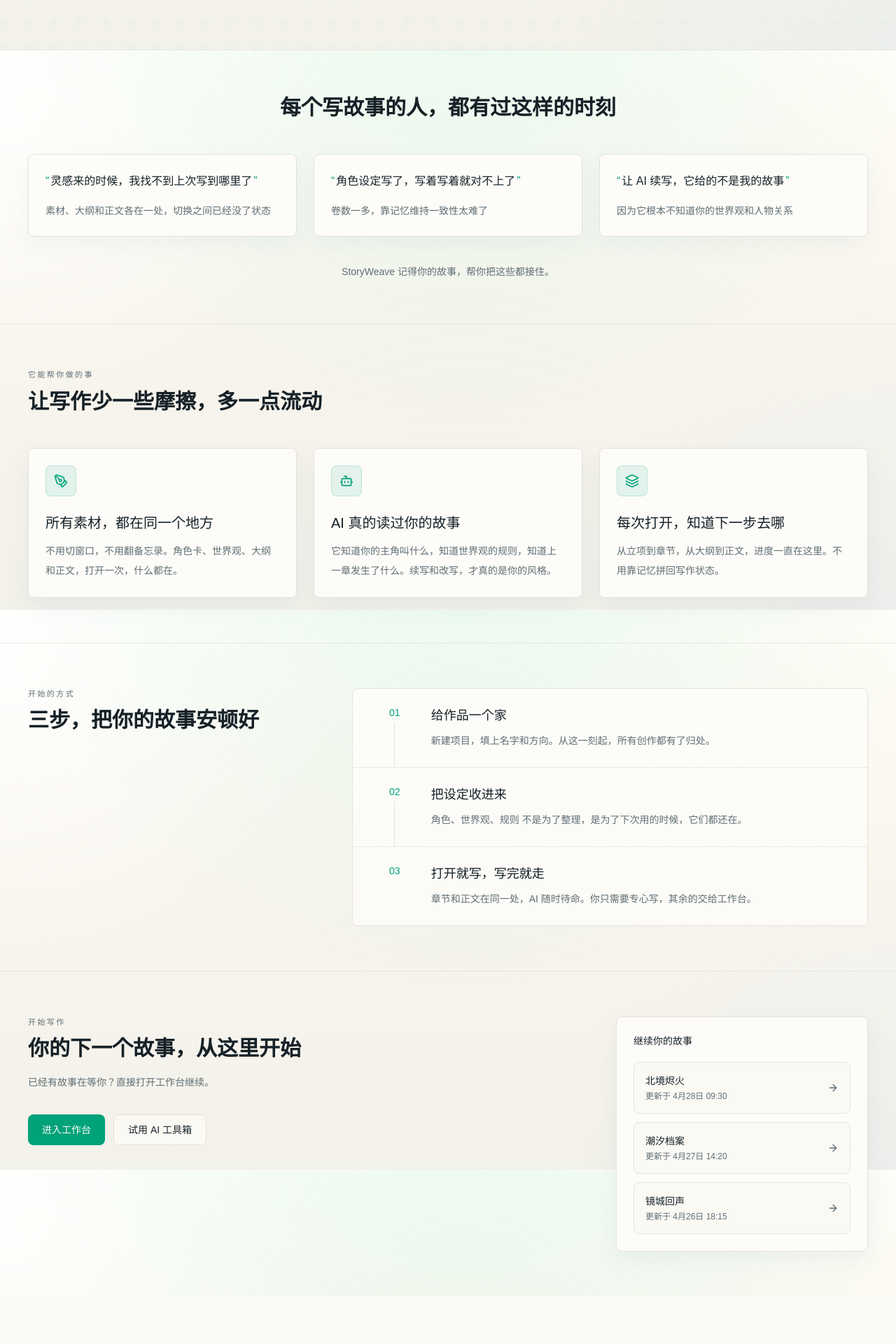
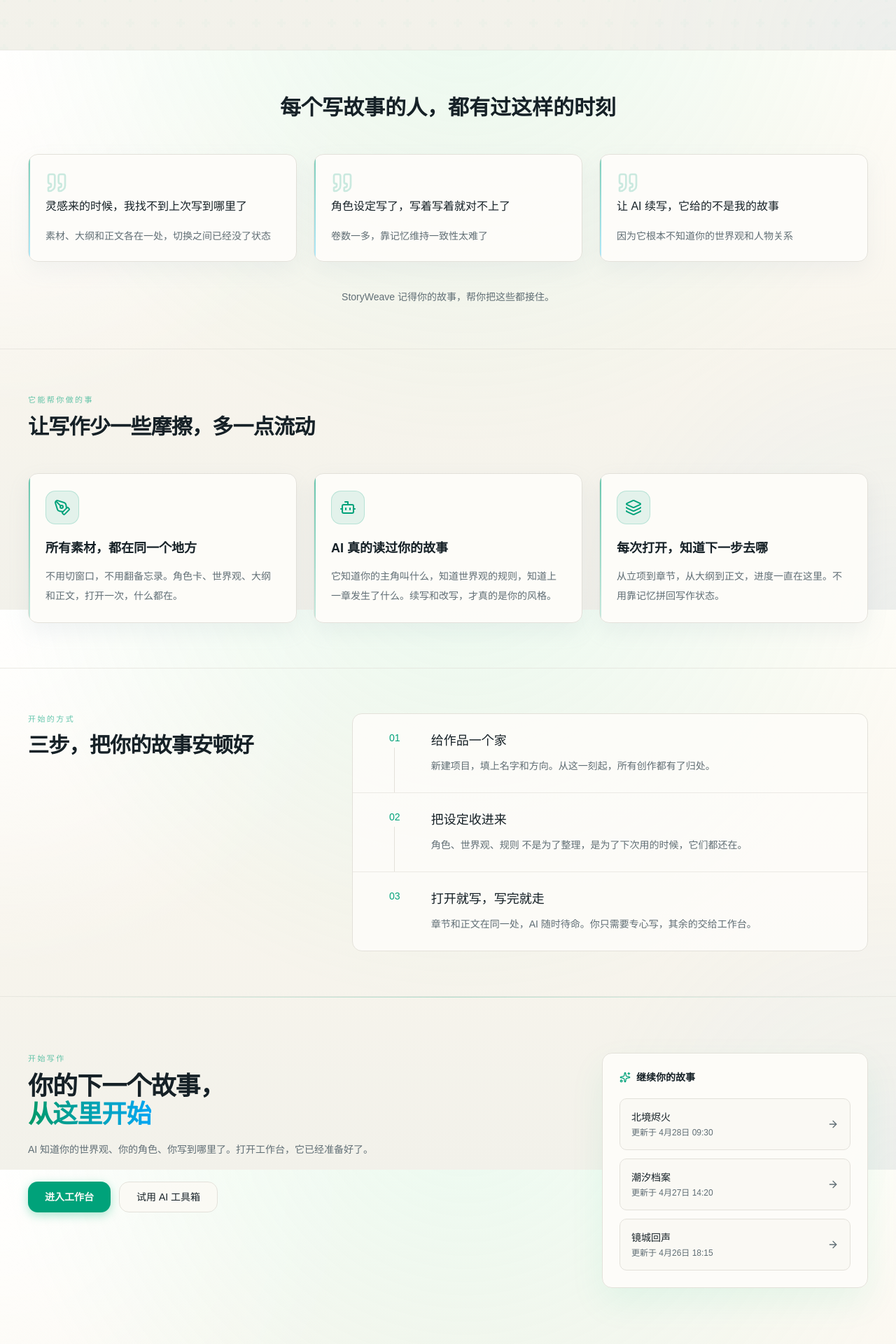
Before and after one commit to jy09320/StoryWeave, a React (Vite) app in the folder frontend/: page / in a window 1280 px wide. Shown: the part 729-2649 px from the top of the page at 70% size. Before the commit the page ends 2581 px from the top, so only its background shows below. Built offline with nearby package versions, Linux system fonts and the light colour scheme; no server answers.

Commit message:
Refresh homepage presentation

```diff
--- a/frontend/src/pages/home-page.tsx
+++ b/frontend/src/pages/home-page.tsx
@@ -8,6 +8,7 @@ import {
   Heart,
   Layers3,
   PenTool,
+  Quote,
   Sparkles,
   Users2,
 } from 'lucide-react'
@@ -90,7 +91,7 @@ export function HomePage() {
   return (
     <div className="min-h-screen text-foreground">
       <section className="relative overflow-hidden border-b border-border/70">
-        <div className="absolute inset-x-0 top-0 h-[440px] bg-[radial-gradient(circle_at_16%_18%,rgba(16,185,129,0.14),transparent_28%),radial-gradient(circle_at_82%_14%,rgba(14,165,233,0.08),transparent_22%),linear-gradient(180deg,rgba(255,253,248,0.84)_0%,rgba(248,245,237,0.66)_55%,rgba(242,241,234,0)_100%)]" />
+        <div className="absolute inset-x-0 top-0 h-140 bg-[radial-gradient(ellipse_at_18%_20%,rgba(16,185,129,0.22),transparent_38%),radial-gradient(ellipse_at_80%_10%,rgba(14,165,233,0.14),transparent_32%),radial-gradient(ellipse_at_50%_60%,rgba(251,191,36,0.07),transparent_40%),linear-gradient(180deg,rgba(255,253,248,0.92)_0%,rgba(248,245,237,0.72)_55%,rgba(242,241,234,0)_100%)]" />
 
         <div className="relative mx-auto flex min-h-screen w-full max-w-7xl flex-col px-6 pb-12 pt-6 lg:px-10">
           <header className="flex items-center justify-between gap-4">
@@ -149,14 +150,18 @@ export function HomePage() {
                 写作是一件值得被好好对待的事
               </div>
 
-              <h1 className="mt-6 max-w-5xl text-4xl font-semibold leading-tight text-foreground sm:text-5xl lg:text-6xl">
+              <h1 className="mt-6 max-w-5xl text-4xl font-bold leading-tight tracking-tight text-foreground sm:text-5xl lg:text-[3.75rem]">
                 你的故事
                 <br />
-                一直都在等你回来
+                <span className="bg-linear-to-r from-emerald-600 via-emerald-500 to-sky-500 bg-clip-text text-transparent">
+                  一直都在等你回来
+                </span>
               </h1>
 
               <p className="mt-6 max-w-2xl text-base leading-8 text-muted-foreground sm:text-lg">
-                章节、角色、设定与 AI 都在这里。每次打开，就是接着上次离开的地方继续。
+                AI 真的读过你的每一章。角色、世界观、上下文——它都记得。
+                <br className="hidden sm:block" />
+                每次打开，就是接着上次离开的地方继续。
               </p>
 
               <div className="mt-8 flex flex-wrap gap-3">
@@ -280,8 +285,10 @@ export function HomePage() {
 
           <div className="mt-12 grid gap-6 lg:grid-cols-3">
             {resonanceCards.map((card) => (
-              <div key={card.quote} className="rounded-md border border-border bg-card/95 p-6 shadow-[0_12px_30px_rgba(148,163,184,0.1)]">
-                <p className="text-base font-medium leading-7 text-foreground before:mr-0.5 before:text-primary before:content-['“'] after:ml-0.5 after:text-primary after:content-['”']">
+              <div key={card.quote} className="relative overflow-hidden rounded-xl border border-border bg-card/95 p-6 shadow-[0_12px_30px_rgba(148,163,184,0.1)]">
+                <div className="absolute inset-y-0 left-0 w-0.5 bg-linear-to-b from-primary/50 to-sky-400/30" />
+                <Quote className="size-8 text-primary/20" />
+                <p className="mt-1 text-base font-medium leading-7 text-foreground">
                   {card.quote}
                 </p>
                 <p className="mt-4 text-sm leading-6 text-muted-foreground">{card.note}</p>
@@ -298,19 +305,20 @@ export function HomePage() {
       <section id="product" className="border-b border-border/70">
         <div className="mx-auto w-full max-w-7xl px-6 py-16 lg:px-10">
           <div className="max-w-2xl">
-            <div className="text-[11px] uppercase tracking-[0.22em] text-muted-foreground">它能帮你做的事</div>
-            <h2 className="mt-3 text-3xl font-semibold text-foreground">让写作少一些摩擦，多一点流动</h2>
+            <div className="text-[11px] uppercase tracking-[0.22em] text-primary/60">它能帮你做的事</div>
+            <h2 className="mt-3 text-3xl font-bold tracking-tight text-foreground">让写作少一些摩擦，多一点流动</h2>
           </div>
 
           <div className="mt-12 grid gap-6 lg:grid-cols-3">
             {featureGroups.map((feature) => {
               const Icon = feature.icon
               return (
-                <article key={feature.title} className="rounded-md border border-border bg-card/95 p-6 shadow-[0_12px_30px_rgba(148,163,184,0.12)]">
-                  <div className="flex size-11 items-center justify-center rounded-md border border-primary/18 bg-primary/10 text-primary">
-                    <Icon className="size-5" />
+                <article key={feature.title} className="group relative overflow-hidden rounded-xl border border-border bg-card/95 p-6 shadow-[0_12px_30px_rgba(148,163,184,0.12)] transition-all duration-200 hover:-translate-y-0.5 hover:shadow-[0_20px_40px_rgba(16,185,129,0.12)]">
+                  <div className="absolute inset-y-0 left-0 w-0.5 bg-linear-to-b from-primary/60 to-primary/20" />
+                  <div className="flex size-12 items-center justify-center rounded-xl border border-primary/20 bg-primary/10 text-primary transition-colors group-hover:border-primary/35 group-hover:bg-primary/15">
+                    <Icon className="size-6" />
                   </div>
-                  <h3 className="mt-6 text-xl font-medium text-foreground">{feature.title}</h3>
+                  <h3 className="mt-5 text-lg font-semibold text-foreground">{feature.title}</h3>
                   <p className="mt-3 text-sm leading-7 text-muted-foreground">{feature.description}</p>
                 </article>
               )
@@ -322,11 +330,11 @@ export function HomePage() {
       <section id="workflow" className="border-b border-border/70">
         <div className="mx-auto grid w-full max-w-7xl gap-12 px-6 py-16 lg:grid-cols-[minmax(0,0.72fr)_minmax(0,1.28fr)] lg:px-10">
           <div>
-            <div className="text-[11px] uppercase tracking-[0.22em] text-muted-foreground">开始的方式</div>
-            <h2 className="mt-3 text-3xl font-semibold text-foreground">三步，把你的故事安顿好</h2>
+            <div className="text-[11px] uppercase tracking-[0.22em] text-primary/60">开始的方式</div>
+            <h2 className="mt-3 text-3xl font-bold tracking-tight text-foreground">三步，把你的故事安顿好</h2>
           </div>
 
-          <div className="grid gap-0 rounded-md border border-border bg-card/90">
+          <div className="grid gap-0 rounded-xl border border-border bg-card/90">
             {workflowSteps.map((step, idx) => (
               <div
                 key={step.index}
@@ -346,44 +354,54 @@ export function HomePage() {
         </div>
       </section>
 
-      <section id="launch">
-        <div className="mx-auto grid w-full max-w-7xl gap-12 px-6 py-16 lg:grid-cols-[minmax(0,1fr)_360px] lg:px-10">
+      <section id="launch" className="relative overflow-hidden">
+        <div className="absolute inset-x-0 top-0 h-px bg-linear-to-r from-transparent via-primary/30 to-transparent" />
+        <div className="mx-auto grid w-full max-w-7xl gap-12 px-6 py-20 lg:grid-cols-[minmax(0,1fr)_380px] lg:px-10">
           <div>
-            <div className="text-[11px] uppercase tracking-[0.22em] text-muted-foreground">开始写作</div>
-            <h2 className="mt-3 text-3xl font-semibold text-foreground">你的下一个故事，从这里开始</h2>
-            <p className="mt-4 max-w-2xl text-sm leading-7 text-muted-foreground">已经有故事在等你？直接打开工作台继续。</p>
+            <div className="text-[11px] uppercase tracking-[0.22em] text-primary/60">开始写作</div>
+            <h2 className="mt-3 text-4xl font-bold tracking-tight text-foreground">
+              你的下一个故事，
+              <br />
+              <span className="bg-linear-to-r from-emerald-600 to-sky-500 bg-clip-text text-transparent">从这里开始</span>
+            </h2>
+            <p className="mt-4 max-w-2xl text-sm leading-7 text-muted-foreground">
+              AI 知道你的世界观、你的角色、你写到哪里了。打开工作台，它已经准备好了。
+            </p>
 
             <div className="mt-8 flex flex-wrap gap-3">
               <Link
                 to="/workspace"
-                className="inline-flex h-11 items-center justify-center rounded-md bg-primary px-5 text-sm font-medium text-primary-foreground transition hover:opacity-90"
+                className="inline-flex h-11 items-center justify-center rounded-xl bg-primary px-6 text-sm font-semibold text-primary-foreground shadow-[0_4px_14px_rgba(16,185,129,0.35)] transition hover:opacity-90 hover:shadow-[0_6px_20px_rgba(16,185,129,0.45)]"
               >
                 进入工作台
               </Link>
               <Link
                 to="/ai-toolbox"
-                className="inline-flex h-11 items-center justify-center rounded-md border border-border bg-background/90 px-5 text-sm text-foreground transition hover:bg-muted"
+                className="inline-flex h-11 items-center justify-center rounded-xl border border-border bg-background/90 px-6 text-sm text-foreground transition hover:bg-muted"
               >
                 试用 AI 工具箱
               </Link>
             </div>
           </div>
 
-          <div className="rounded-md border border-border bg-card/95 p-6 shadow-[0_12px_30px_rgba(148,163,184,0.12)]">
-            <div className="text-sm font-medium text-foreground">继续你的故事</div>
+          <div className="rounded-xl border border-border bg-card/95 p-6 shadow-[0_20px_50px_rgba(16,185,129,0.08)]">
+            <div className="flex items-center gap-2 text-sm font-semibold text-foreground">
+              <Sparkles className="size-4 text-primary" />
+              继续你的故事
+            </div>
 
             <div className="mt-5 space-y-3">
               {(recentProjects.length > 0 ? recentProjects : fallbackProjects).map((project) => (
                 <Link
                   key={project.id}
                   to="/workspace"
-                  className="flex items-center justify-between gap-3 rounded-md border border-border bg-background/90 px-4 py-4 transition hover:bg-muted/35"
+                  className="group flex items-center justify-between gap-3 rounded-lg border border-border bg-background/90 px-4 py-4 transition hover:border-primary/30 hover:bg-primary/5"
                 >
                   <div className="min-w-0">
                     <div className="truncate text-sm font-medium text-foreground">{project.title}</div>
                     <div className="mt-1 text-xs text-muted-foreground">{formatProjectDate(project.updated_at)}</div>
                   </div>
-                  <ArrowRight className="size-4 shrink-0 text-muted-foreground" />
+                  <ArrowRight className="size-4 shrink-0 text-muted-foreground transition group-hover:translate-x-0.5 group-hover:text-primary" />
                 </Link>
               ))}
             </div>
```
